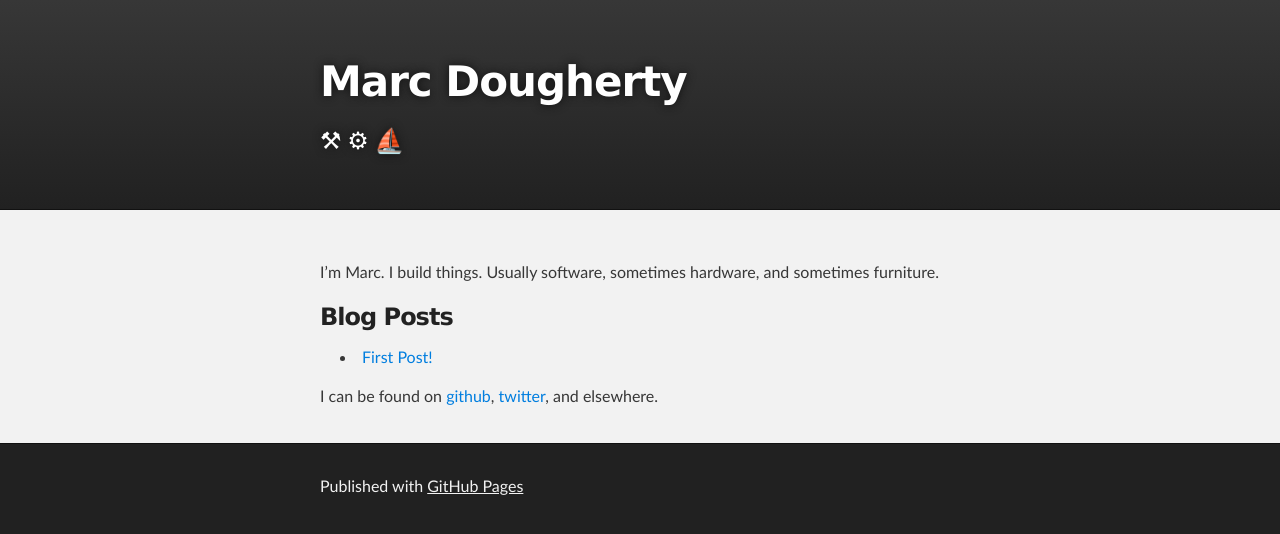
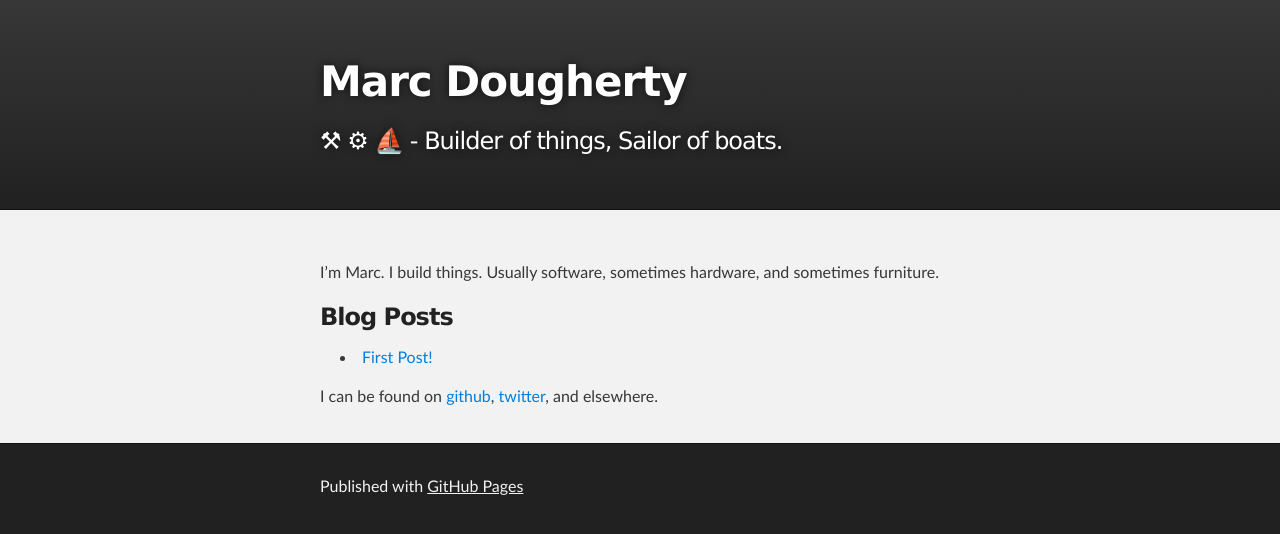
Before and after one commit to marcdougherty/marcdougherty.github.io, a Jekyll site: the page built from index.md, in a window 1280 px wide. Shown: the top 534 px of the page. Built offline with Jekyll 4.4.1, drawn with Linux system fonts in a browser that asks for light colours; Markdown is read by kramdown in place of the engine named in the settings.

Commit message:
descriptive tagline

```diff
--- a/_config.yml
+++ b/_config.yml
@@ -1,5 +1,5 @@
 name: Marc Dougherty
-tagline: "⚒ ⚙ ⛵ "
+tagline: "⚒ ⚙ ⛵  - Builder of things, Sailor of boats."
 analytics_tag: "UA-12978603-2"
 markdown: redcarpet
 permalink: none
```
